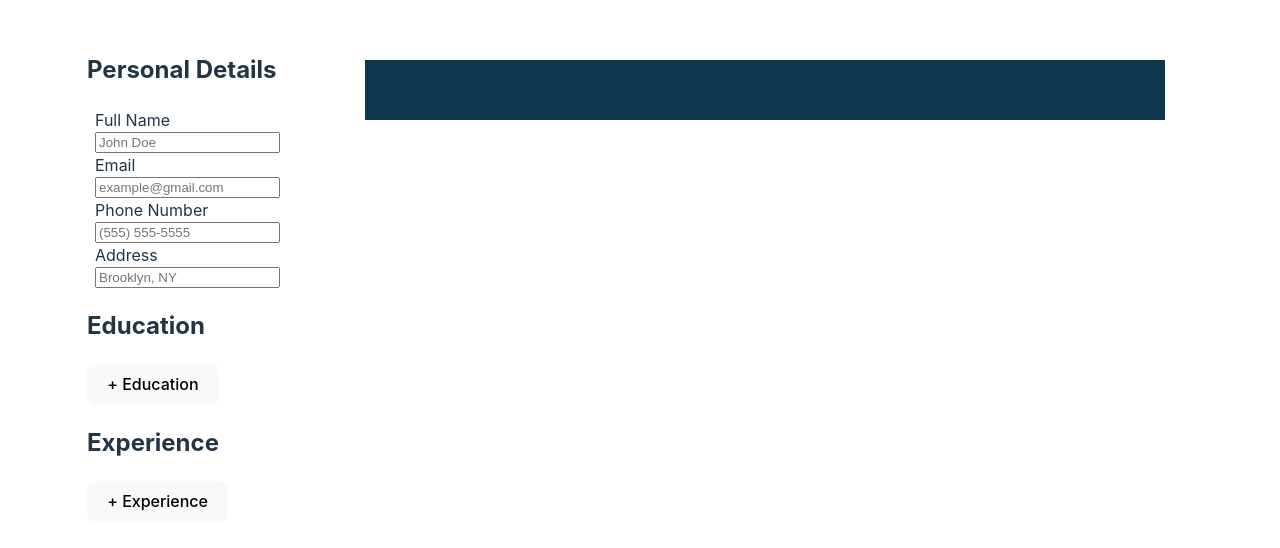
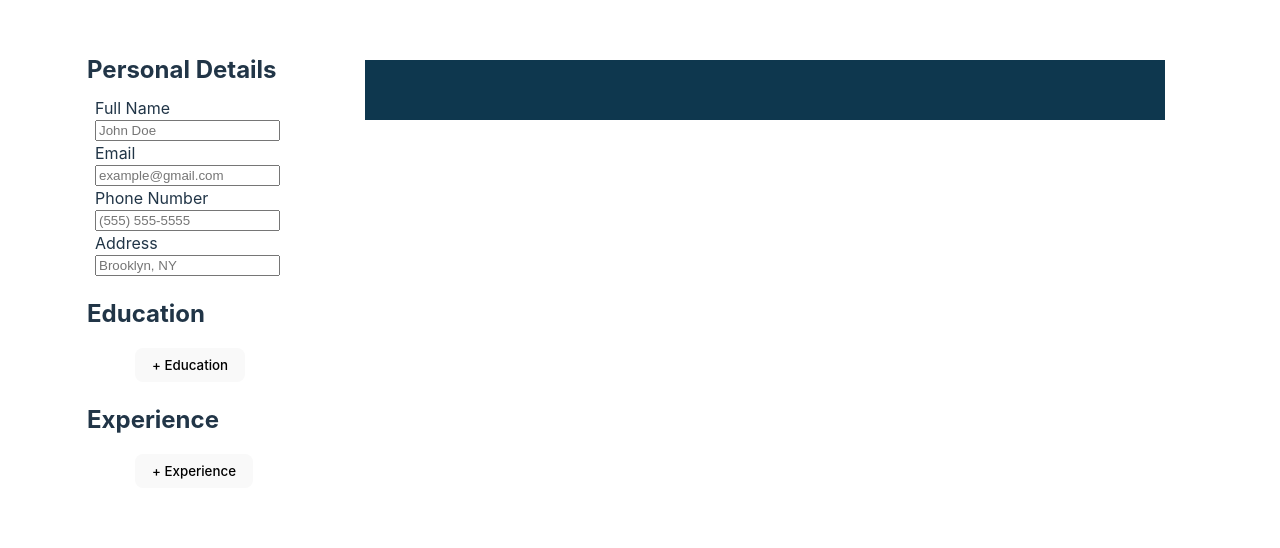
Before and after one commit to dkimb0/CVApplication, a React app: page / in a window 1280 px wide. Shown: the top 548 px of the page. Built offline with nearby package versions, Linux system fonts and the light colour scheme; the HTML template or start-up script is replaced by a standard one.

Commit message:
minor formatting changes

```diff
--- a/src/App.jsx
+++ b/src/App.jsx
@@ -1,5 +1,5 @@
 import { useState, useEffect } from 'react'
-import './App.css'
+import './styles/App.css'
 import Panel from './components/Panel'
 import Resume from './components/Resume'
 
@@ -84,7 +84,7 @@ export default function App() {
       <div className='sidebar'>
 
         <section>
-          <h2>Personal Details</h2>
+          <h2 className='panel-title'>Personal Details</h2>
           <form className='personalDetailsForm'>
             <label>Full Name</label>
             <input type="text" placeholder='John Doe' value = { personalDetails.fullName }
--- a/src/components/Panel.jsx
+++ b/src/components/Panel.jsx
@@ -21,7 +21,7 @@ export default function Panel({ title, children,
 
     return(
       <section className='panel'>
-        <h2>{title}</h2>
+        <h2 className="panel-title">{title}</h2>
 
         {formActive ? (
           <form onSubmit={handleSubmit}>
@@ -47,16 +47,16 @@ export default function Panel({ title, children,
                           setItem(itemArray[index]);
                           setFormActive(true);
                         }}>Edit</button>
-                        <button onClick={() => deleteItem(item.idForm, setItemArray)}>X</button>
+                        <button className='btn-danger' onClick={() => deleteItem(item.idForm, setItemArray)}>X</button>
                       </div>
                     </li>
                 )
               })}
             </ul>
-            <button onClick={() => {
-              setFormEdit(false);
-              setFormActive(true);
-              }}>+ {title}</button>
+                <button className='add-btn' onClick={() => {
+                setFormEdit(false);
+                setFormActive(true);
+                }}>+ {title}</button>
           </>
         )}
       </section>
--- a/src/index.css
+++ b/src/index.css
@@ -13,15 +13,6 @@
   -moz-osx-font-smoothing: grayscale;
 }
 
-a {
-  font-weight: 500;
-  color: #646cff;
-  text-decoration: inherit;
-}
-a:hover {
-  color: #535bf2;
-}
-
 body {
   margin: 0;
   display: flex;
@@ -30,22 +21,17 @@ body {
   min-height: 100vh;
 }
 
-h1 {
-  font-size: 2em;
-  line-height: 1.1;
-}
-
 button {
   border-radius: 8px;
   border: 1px solid transparent;
   padding: 0.6em 1.2em;
-  font-size: 1em;
   font-weight: 500;
   font-family: inherit;
-  background-color: #1a1a1a;
+  background-color: #5c5c5c;
   cursor: pointer;
   transition: border-color 0.25s;
 }
+
 button:hover {
   border-color: #646cff;
 }
--- a/src/App.css
+++ b/src/styles/App.css
@@ -1,3 +1,5 @@
+
+
 #root {
   margin: 0 auto;
   padding: 2rem;
@@ -128,3 +130,16 @@ ul {
 .personalDetailsForm{
   padding-left: 0.5rem;
 }
+
+.add-btn{
+  margin-left: 3rem;
+}
+
+.panel-title{
+  margin-bottom: 0;
+}
+
+.panel-items,
+.personalDetailsForm{
+  margin-top: 0.5rem;
+}
```
